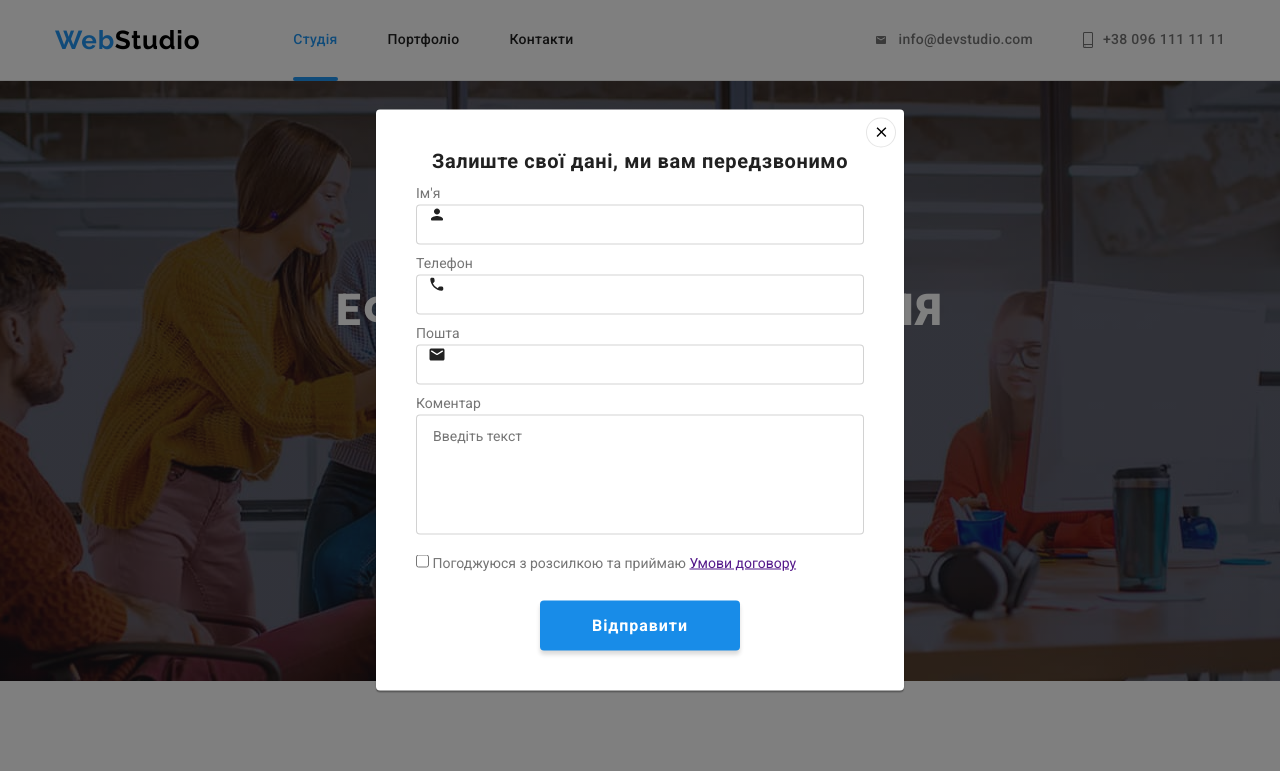
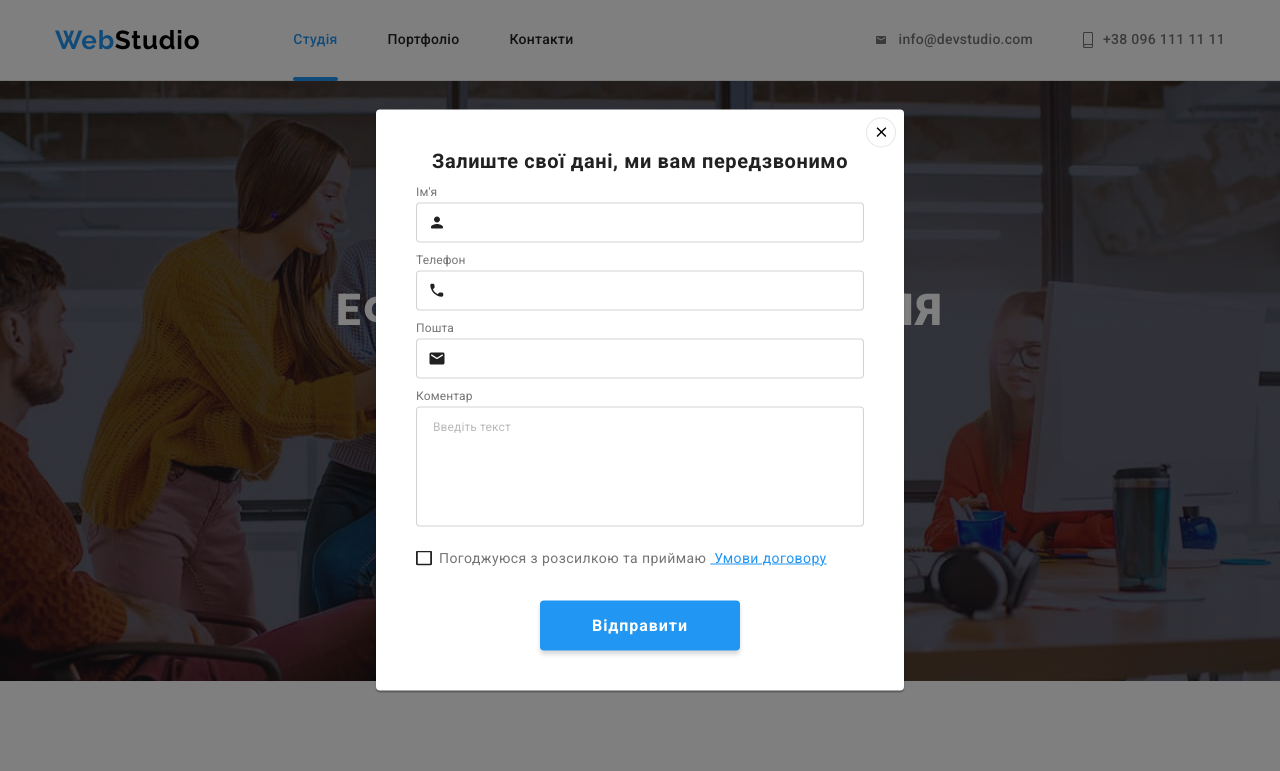
Before and after one commit to AndriyNich/goit-markup-hw-06, a plain HTML site: page index.html in a window 1280 px wide. Both pictures are taken after a click on the button "Замовити послугу". Shown: the top 771 px of the page. Drawn offline with nearby package versions, Linux system fonts and the light colour scheme.

Commit message:
pre-last

```diff
--- a/css/styles.css
+++ b/css/styles.css
@@ -729,6 +729,10 @@ p {
   border-radius: 4px;
 }
 
+.email-field:focus {
+  outline: none;
+}
+
 .email-submit {
   display: flex;
   align-items: center;
@@ -742,11 +746,13 @@ p {
   letter-spacing: 0.06em;
   color: var(--btn-text-alternative-color);
 
-  background: var(--btn-background-secondary-color);
+  background-color: var(--btn-background-secondary-color);
   border: 0;
   border-radius: 4px;
   border-color: var(--btn-background-secondary-color);
   cursor: pointer;
+
+  transition: box-shadow var(--time) var(--cubic), color 1s var(--cubic);
 }
 
 .email-submit:hover,
@@ -845,9 +851,9 @@ p {
   color: var(--text-title-color);
 }
 
-.modal-fields {
+/* .modal-fields {
   padding-bottom: 20px;
-}
+} */
 
 .modal-label {
   display: block;
@@ -862,9 +868,17 @@ p {
 .modal-caption {
   display: block;
   padding-bottom: 4px;
+
+  font-size: 12px;
+  line-height: 1.166;
+  letter-spacing: 0.01em;
+
+  color: var(--text-color);
 }
 
 .input-wraper {
+  display: block;
+  position: relative;
 }
 
 .modal-input {
@@ -874,8 +888,17 @@ p {
 
   height: 40px;
 
+  font-family: 'Roboto', sans-serif;
+  font-size: 12px;
+  line-height: 1.166;
+  letter-spacing: 0.01em;
+
+  color: rgba(117, 117, 117, 0.5);
+
   border: 1px solid rgba(33, 33, 33, 0.2);
   border-radius: 4px;
+
+  transition: border var(--time) var(--cubic), color 1s var(--cubic);
 }
 
 .modal-icon {
@@ -883,6 +906,8 @@ p {
   left: 12px;
   top: 50%;
   transform: translateY(-50%);
+
+  transition: color var(--time) var(--cubic);
 }
 
 .modal .modal-icon {
@@ -900,6 +925,7 @@ p {
 .modal-label:hover .modal-textarea,
 .modal-label:focus-within .modal-textarea {
   border: 1px solid #2196f3;
+  outline: none;
 }
 
 .modal-textarea {
@@ -912,13 +938,65 @@ p {
   padding: 12px 16px;
   resize: none;
 
+  font-family: 'Roboto', sans-serif;
+  font-size: 12px;
+  line-height: 1.166;
+  letter-spacing: 0.01em;
+
+  color: rgba(117, 117, 117, 0.5);
+
   border: 1px solid rgba(33, 33, 33, 0.2);
   border-radius: 4px;
+
+  transition: border var(--time) var(--cubic), color 1s var(--cubic);
+}
+
+.modal-textarea::placeholder {
+  font-family: 'Roboto', sans-serif;
+  font-size: 12px;
+  line-height: 1.166;
+  letter-spacing: 0.01em;
+
+  color: rgba(117, 117, 117, 0.5);
 }
 
 .modal-label-checkbox {
-  display: block;
+  display: flex;
+  align-items: center;
   margin: 0 auto 30px auto;
+}
+
+.modal-label-checkbox:hover {
+  cursor: pointer;
+}
+
+.modal-checkbox {
+  position: absolute;
+  width: 1px;
+  height: 1px;
+  margin: -1px;
+  border: 0;
+  padding: 0;
+  clip: rect(0 0 0 0);
+  overflow: hidden;
+}
+
+.checkbox-icon {
+  display: inline-block;
+  width: 16px;
+  height: 15px;
+  margin-right: 7px;
+
+  background-image: url('../images/non-check.svg');
+  background-repeat: no-repeat;
+
+  transition: background-image var(--time) var(--cubic), color 1s var(--cubic);
+}
+
+.modal-checkbox:checked + .checkbox-icon {
+  background-image: url('../images/checked.svg');
+  background-size: contain;
+  background-origin: border-box;
 }
 
 .btn-submit {
@@ -933,9 +1011,33 @@ p {
   color: #ffffff;
   letter-spacing: 0.06em;
 
-  background: #188ce8;
+  background-color: var(--btn-background-secondary-color);
   box-shadow: 0px 4px 4px rgba(0, 0, 0, 0.15);
   border: 0;
   border-radius: 4px;
   cursor: pointer;
+
+  transition: background-color var(--time) var(--cubic), color 1s var(--cubic);
 }
+
+.btn-submit:hover,
+.btn-submit:focus {
+  background-color: #188ce8;
+}
+
+.checkbox-title {
+  font-size: 14px;
+  line-height: 1.71;
+  letter-spacing: 0.03em;
+
+  color: var(--text-color);
+}
+
+.checkbox-link {
+  font-size: 14px;
+  line-height: 1.71;
+  letter-spacing: 0.03em;
+  text-decoration-line: underline;
+
+  color: var(--link-alternative-color);
+}
--- a/index.html
+++ b/index.html
@@ -432,35 +432,41 @@
         <div class="modal-fields">
           <label class="modal-label">
             <span class="modal-caption">Ім'я</span>
+            <span class="input-wraper">
               <input type="text" name="name" class="modal-input" />
               <svg class="modal-icon" width="18" height="18">
                 <use href="./images/icons.svg#icon-person"></use>
               </svg>
+            </span>
           </label>
           <label class="modal-label">
             <span class="modal-caption">Телефон</span>
+            <span class="input-wraper">
               <input type="text" name="phone" class="modal-input" />
               <svg class="modal-icon" width="18" height="18">
                 <use href="./images/icons.svg#icon-phone"></use>
               </svg>
+            </span>
           </label>
           <label class="modal-label">
             <span class="modal-caption">Пошта</span>
+            <span class="input-wraper">
               <input type="text" name="email" class="modal-input" />
               <svg class="modal-icon" width="18" height="18">
                 <use href="./images/icons.svg#icon-email"></use>
               </svg>
+            </span>
           </label>
           <label class="modal-label">
             <span class="modal-caption">Коментар</span>
-            <textarea class="modal-textarea" name="motes" placeholder="Введіть текст"></textarea>
+            <textarea class="modal-textarea" name="notes" placeholder="Введіть текст"></textarea>
           </label>
           <label class="modal-label-checkbox">
-            <input type="checkbox" name="checkbox" class="modal-checkbox" />
+            <input type="checkbox" name="confirm" class="modal-checkbox" />
             <span class="checkbox-icon"></span>
             <span class="checkbox-title">
               Погоджуюся з розсилкою та приймаю
-              <a href="" class="checkbox-link">Умови договору</a>
+              <a href="" class="checkbox-link">&nbsp;Умови договору</a>
             </span>
           </label>
           <button type="submit" class="btn-submit">Відправити</button>
```
Also changed, not shown: portfolio.html (+15 -0 lines), images/checked.svg (added), images/non-check.svg (added). Lines whose indentation alone changed are shown as unchanged.
